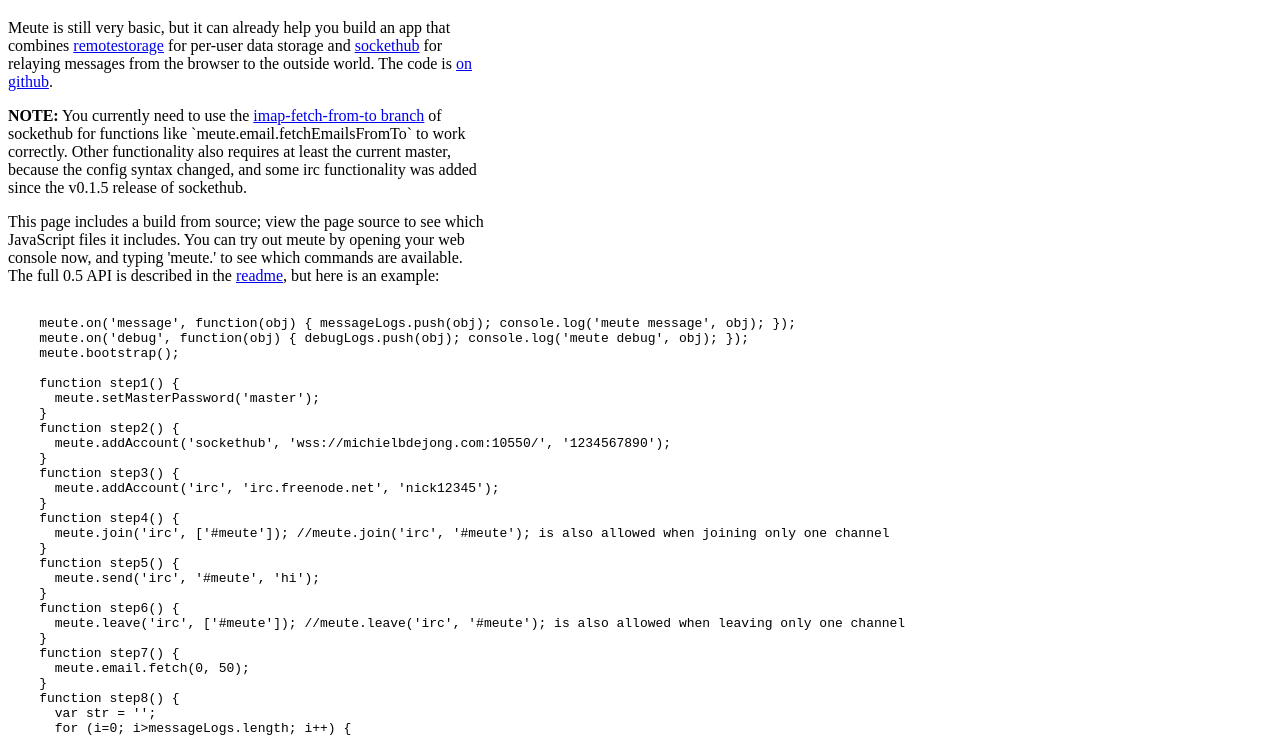
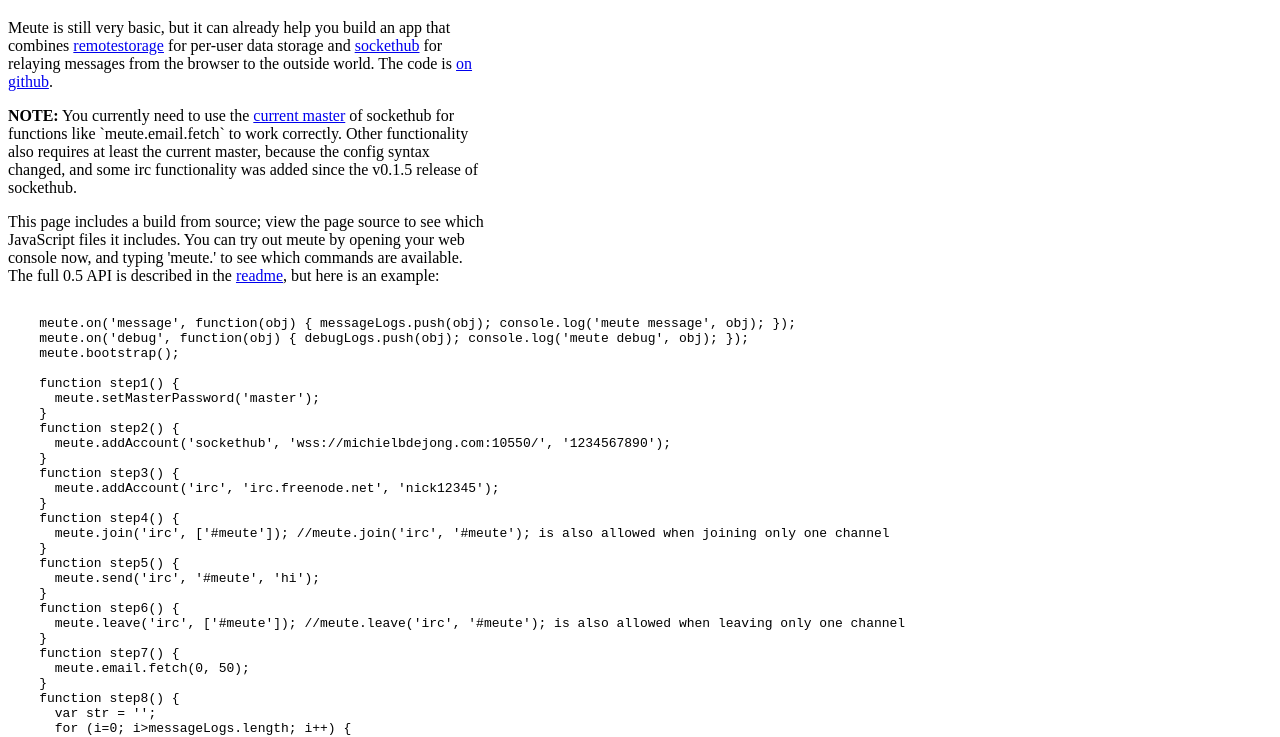
Before and after one commit to michielbdejong/meute, a plain HTML site: page index.html in a window 1280 px wide. Shown: the part 61-798 px from the top of the page. Drawn offline with Linux system fonts and the light colour scheme.

Commit message:
update sockethub version notice

```diff
--- a/index.html
+++ b/index.html
@@ -11,8 +11,8 @@
       <a href="http://sockethub.org/">sockethub</a> for relaying messages from the browser to the outside world.
       The code is <a href="http://github.com/michielbdejong/meute">on github</a>.</p>
     <p style="width:30em" ><strong>NOTE:</strong> You currently need to use the
-    <a href="https://github.com/sockethub/sockethub/tree/imap-fetch-from-to">imap-fetch-from-to branch</a> of sockethub for
-    functions like `meute.email.fetchEmailsFromTo` to work correctly. Other functionality also requires at least the current master,
+    <a href="https://github.com/sockethub/sockethub/commit/06ab6b412eb79c92ec815b5304c8fa3229f60c46">current master</a> of sockethub for
+    functions like `meute.email.fetch` to work correctly. Other functionality also requires at least the current master,
     because the config syntax changed, and some irc functionality was added since the v0.1.5 release of sockethub.</p>
     <p style="width:30em" >This page includes a build from source; view the page source to see which JavaScript files it includes.
       You can try out meute by opening your web console now, and typing 'meute.' to see which commands are available.
```
